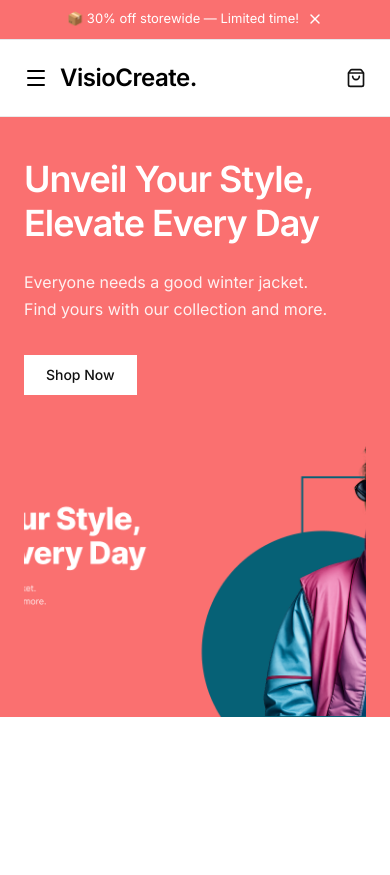
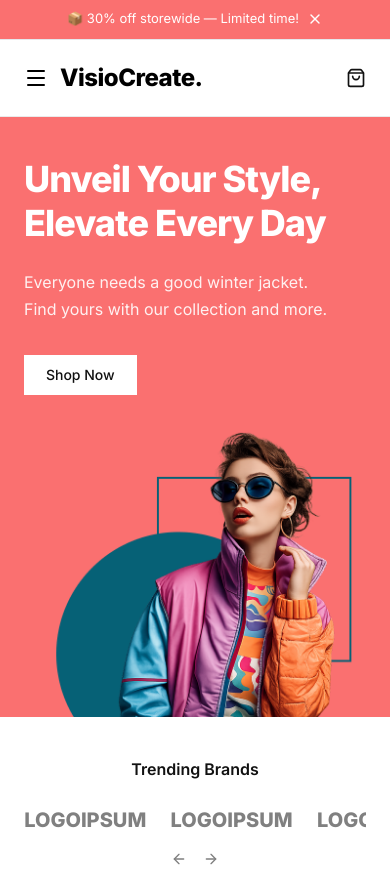
Before and after one commit to TasneemMhmd/ecommerce-task, a React (Vite) app: page / in a window 390 px wide. Before the commit the page ends 844 px from the top, so only its background shows below. Built offline with nearby package versions, Linux system fonts and the light colour scheme.

Commit message:
feat: add responsive brands section

```diff
--- a/index.html
+++ b/index.html
@@ -3,8 +3,7 @@
   <head>
     <meta charset="UTF-8" />
     <link rel="icon" type="image/svg+xml" href="/vite.svg" />
-    <link href="https://fonts.googleapis.com/css2?family=Inter:wght@400;500;600&display=swap" rel="stylesheet">
-    <meta name="viewport" content="width=device-width, initial-scale=1.0" />
+<link href="https://fonts.googleapis.com/css2?family=Inter:wght@400;500;600;800&display=swap" rel="stylesheet">    <meta name="viewport" content="width=device-width, initial-scale=1.0" />
     <title>VisioCreate</title>
   </head>
   <body>
--- a/src/components/hero/HeroSection.jsx
+++ b/src/components/hero/HeroSection.jsx
@@ -2,29 +2,29 @@ import hero from "../../assets/images/hero.png";
 
 function HeroSection() {
   return (
-    <div className="bg-primary w-full max-w-[1440px] h-[600px] px-[144px] max-lg:px-[24px] overflow-hidden">
+    <div className="bg-primary w-full h-[600px] px-[144px] max-xl:px-[24px] overflow-hidden">
       <div
         className="max-w-[1152px] h-full flex items-center mx-auto
-                      max-lg:flex-col max-lg:gap-[32px] max-lg:pt-[40px]"
+                      max-xl:flex-col max-xl:gap-[32px] max-xl:pt-[40px]"
       >
         <div
           className="max-w-[596px] h-[291.58px] flex flex-col gap-[24px] shrink-0
-                        max-lg:h-auto max-lg:pr-0 max-lg:items-start max-lg:text-left max-lg:w-full"
+                        max-xl:h-auto max-xl:pr-0 max-xl:items-start max-xl:text-left max-xl:w-full"
         >
-          <div className="max-w-[556px] h-[141.58px] pb-[0.58px] flex items-center text-left max-lg:h-auto">
+          <div className="max-w-[556px] h-[141.58px] pb-[0.58px] flex items-center text-left max-xl:h-auto">
             <p
               className="w-[556px] text-white font-extrabold text-[64px] leading-[70.4px] tracking-[-1px]
-                          max-lg:w-full max-lg:text-[36px] max-lg:leading-[44px]"
+                          max-xl:w-full max-xl:text-[36px] max-xl:leading-[44px]"
             >
               Unveil Your Style,
               <br />
               Elevate Every Day
             </p>
           </div>
-          <div className="max-w-[556px] h-[62px] pb-[8px] flex items-center text-left opacity-90 max-lg:h-auto">
+          <div className="max-w-[556px] h-[62px] pb-[8px] flex items-center text-left opacity-90 max-xl:h-auto">
             <p
               className="w-full text-white font-normal text-[18px] leading-[27px]
-                          max-lg:text-[16px]"
+                          max-xl:text-[16px]"
             >
               Everyone needs a good winter jacket.
               <br />
--- a/src/components/layout/Header.jsx
+++ b/src/components/layout/Header.jsx
@@ -5,7 +5,7 @@ import NavLinks from "./NavLinks";
 function Header() {
     return (
         <div>
-            <nav className="max-w-[1440px] w-full h-[77px] py-5 px-6 lg:px-[120px] border-b border-border flex items-center relative">
+            <nav className="w-full h-[77px] py-5 px-6 lg:px-[120px] border-b border-border flex items-center relative">
                 <div className="max-w-[1200px] w-full flex items-center justify-between mx-auto">
                     <div className="flex items-center gap-3">
                         <MobileMenu />
--- a/src/components/sections/Brands.jsx
+++ b/src/components/sections/Brands.jsx
@@ -0,0 +1,75 @@
+import { useState, useEffect } from "react";
+import { Swiper, SwiperSlide } from "swiper/react";
+import { Autoplay, Navigation } from "swiper/modules";
+import "swiper/css";
+import "swiper/css/navigation";
+import { ArrowLeft, ArrowRight } from "lucide-react";
+
+const brands = ["LOGOIPSUM", "LOGOIPSUM", "LOGOIPSUM", "LOGOIPSUM", "LOGOIPSUM"];
+const DESKTOP_VISIBLE = 5;
+
+function Brands() {
+    const needsSwiper = brands.length > DESKTOP_VISIBLE;
+    const [swiperEnabled, setSwiperEnabled] = useState(window.innerWidth < 768 || needsSwiper);
+
+    useEffect(() => {
+        const handleResize = () => {
+            setSwiperEnabled(window.innerWidth < 768 || needsSwiper);
+        };
+        window.addEventListener("resize", handleResize);
+        return () => window.removeEventListener("resize", handleResize);
+    }, [needsSwiper]);
+
+    return (
+        <div className="w-full">
+            <div className="max-w-[1200px] h-[158px] flex flex-col gap-6 px-6 py-10 items-center justify-center mx-auto">
+                <div className="w-full max-w-[1152px] h-[30px] flex items-center justify-center">
+                    <p className="font-semibold h-[24px] w-[127.419px] text-[16px] leading-6 text-center text-text">
+                        Trending Brands
+                    </p>
+                </div>
+                <div className="w-full max-w-[1152px] h-[30px]">
+                    <Swiper
+                        className="w-full opacity-50"
+                        modules={[Autoplay, Navigation]}
+                        grabCursor={true}
+                        loop={true}
+                        autoplay={{ delay: 2000, disableOnInteraction: false }}
+                        navigation={{
+                            nextEl: ".brands-next",
+                            prevEl: ".brands-prev",
+                        }}
+                        breakpoints={{
+                            0: { slidesPerView: 2.5, spaceBetween: 24, enabled: true },
+                            768: { slidesPerView: DESKTOP_VISIBLE, spaceBetween: 24, enabled: needsSwiper },
+                        }}
+                    >
+                        {brands.map((brand, index) => (
+                            <SwiperSlide
+                                key={index}
+                                style={{ display: "flex", alignItems: "center", justifyContent: "center" }}
+                            >
+                                <p className="w-[122px] h-[30px] font-extrabold text-[20px] leading-[30px] tracking-[0px] text-center">
+                                    {brand}
+                                </p>
+                            </SwiperSlide>
+                        ))}
+                    </Swiper>
+
+                    {swiperEnabled && (
+                        <div className="flex items-center justify-center gap-4 mt-4">
+                            <button className="brands-prev group opacity-50 hover:opacity-100 transition-opacity duration-200">
+                                <ArrowLeft className="w-4 h-4 transition-transform duration-200 group-hover:-translate-x-1" />
+                            </button>
+                            <button className="brands-next group opacity-50 hover:opacity-100 transition-opacity duration-200">
+                                <ArrowRight className="w-4 h-4 transition-transform duration-200 group-hover:translate-x-1" />
+                            </button>
+                        </div>
+                    )}
+                </div>
+            </div>
+        </div>
+    );
+}
+
+export default Brands;
--- a/src/pages/Home.jsx
+++ b/src/pages/Home.jsx
@@ -1,6 +1,7 @@
 import HeroSection from "../components/hero/HeroSection";
 import Header from "../components/layout/Header";
 import PromoBar from "../components/layout/PromoBar";
+import Brands from "../components/sections/Brands";
 
 function Home() {
     return (
@@ -8,6 +9,7 @@ function Home() {
             <PromoBar />
             <Header />
             <HeroSection />
+            <Brands />
         </>
     );
 }
```
Also changed, not shown: src/assets/images/hero.png.
